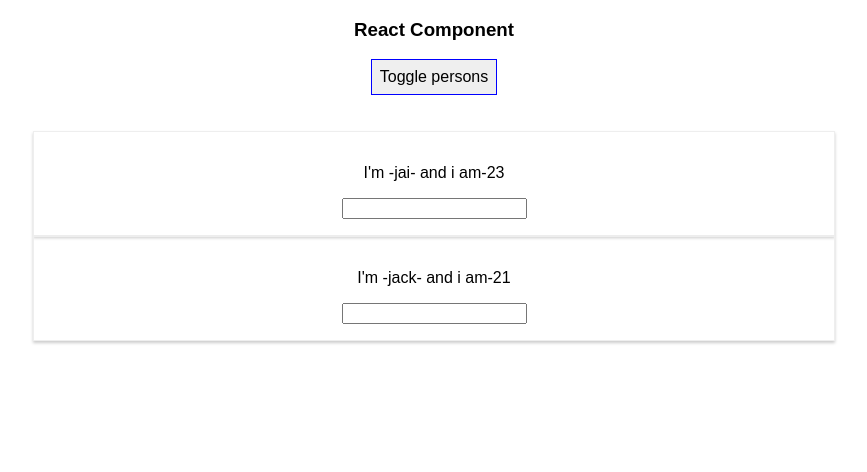
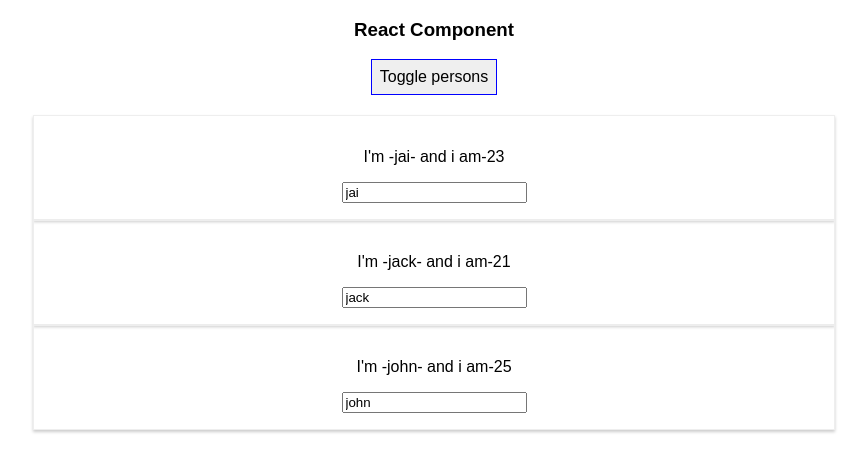
Before and after one commit to krkchaitanya/modern-react-APP, a React (Create React App) app: page / in a window 1280 px wide. Both pictures are taken after a click on the button "Toggle persons". Shown: the top 472 px of the page, without its empty margins (206-1073 px from the left). Built offline with nearby package versions, Linux system fonts and the light colour scheme.

Commit message:
listUpdate

```diff
--- a/src/App.css
+++ b/src/App.css
@@ -1,3 +1,7 @@
 .App {
   text-align: center;
 }
+
+.personList{
+  padding-top: 20px;
+}
--- a/src/App.js
+++ b/src/App.js
@@ -1,13 +1,13 @@
 import React, { Component } from 'react';
 import './App.css';
-import Person from "./Person/Person";
+import Person from './Person/Person';
 
 class App extends Component {
 state={
   persons:[
-  {name:"jai",age:23},
-  {name:"jack",age:21},
-  {name:"john",age:"25"}
+  {id:'sdvdsv2',name:"jai",age:23},
+  {id:'ascaj3',name:"jack",age:21},
+  {id:'askjc2',name:"john",age:"25"}
   ],
   personsShow:false
 }
@@ -22,14 +22,23 @@ switchNameHandler=(newName)=>{
   })
 }
 
-nameChangeHandler=(event)=>{
+nameChangeHandler=(event, id)=>{
+const personIndex=this.state.persons.findIndex((p)=>{
+  return p.id===id;
+})
+  const person={
+    ...this.state.persons[personIndex]
+  }
+
+  person.name=event.target.value;
+
+const persons=[...this.state.persons];
+persons[personIndex]=person;
+
+
  this.setState({
-  persons:[
-    {name:"mikel",age:23},
-    {name:event.target.value,age:21},
-    {name:"john",age:27}
-    ]
- })
+  persons:persons
+ });
 }
 
 togglePersonsHandler=()=>{
@@ -39,6 +48,17 @@ togglePersonsHandler=()=>{
 const doesShow=this.state.personsShow;
 this.setState({personsShow: !doesShow});
 };
+
+deletePersonHandler=(personindex)=>{
+  console.log(personindex);
+// const persons=this.state.persons.slice();
+// es6 spread operator
+const persons=[...this.state.persons];
+persons.splice(personindex,1);
+this.setState({
+  persons:persons
+})
+}
 
   render() {
 
@@ -50,12 +70,19 @@ this.setState({personsShow: !doesShow});
       cursor:'pointer'
     };
 let Persons=null;
+
     if(this.state.personsShow){
       Persons=(
-      <div><br/><br/>
-      <Person name={this.state.persons[0].name} age={this.state.persons[0].age}></Person>
-       <Person name={this.state.persons[1].name} age={this.state.persons[1].age} changed={this.nameChangeHandler} ></Person>
-       </div>
+      <div className="personList">
+        {this.state.persons.map((person,index)=>{
+          return <Person click={()=>this.deletePersonHandler(index)} name={person.name} age={person.age}
+           key={person.id}
+           changed={(event)=>this.nameChangeHandler(event,person.id)}
+           >
+          </Person>
+        })
+        }
+      </div>
       )
     }
 
--- a/src/Person/Person.js
+++ b/src/Person/Person.js
@@ -1,12 +1,12 @@
-import React, {Component} from "react";
+import React from "react";
 import "./Person.css";
 
 const person= (props)=>{
         return(
                 <div className="Person">
-                         <p>I'm -{props.name}- and i am-{props.age}</p>
+                         <p onClick={props.click}>I'm -{props.name}- and i am-{props.age}</p>
                          <p>{props.children}</p>
-                         <input type="text" onChange={props.changed}/>
+                         <input type="text" onChange={props.changed} value={props.name}/>
                 </div>
 
         )
```
